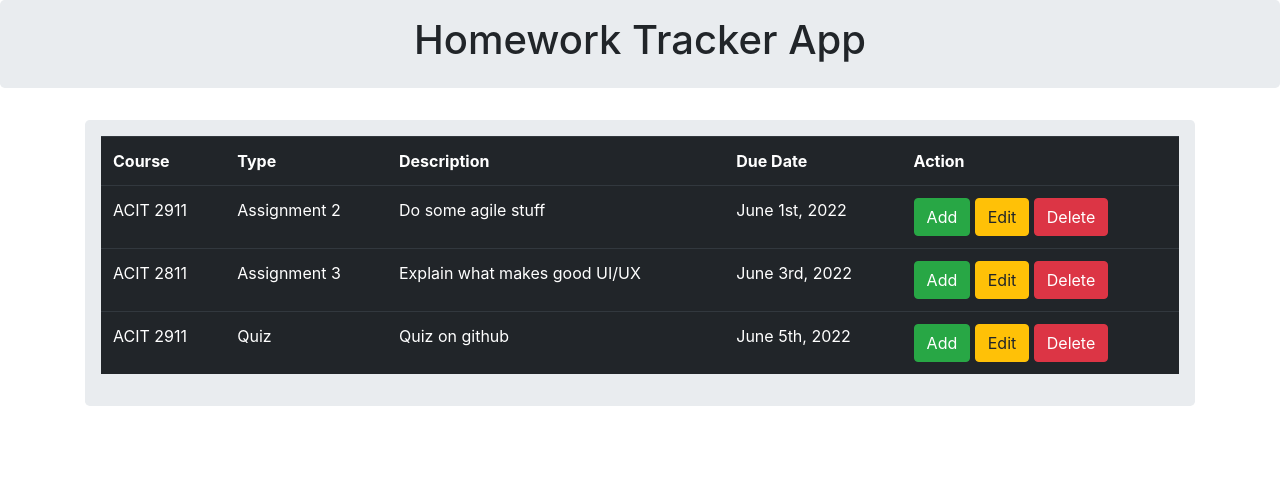
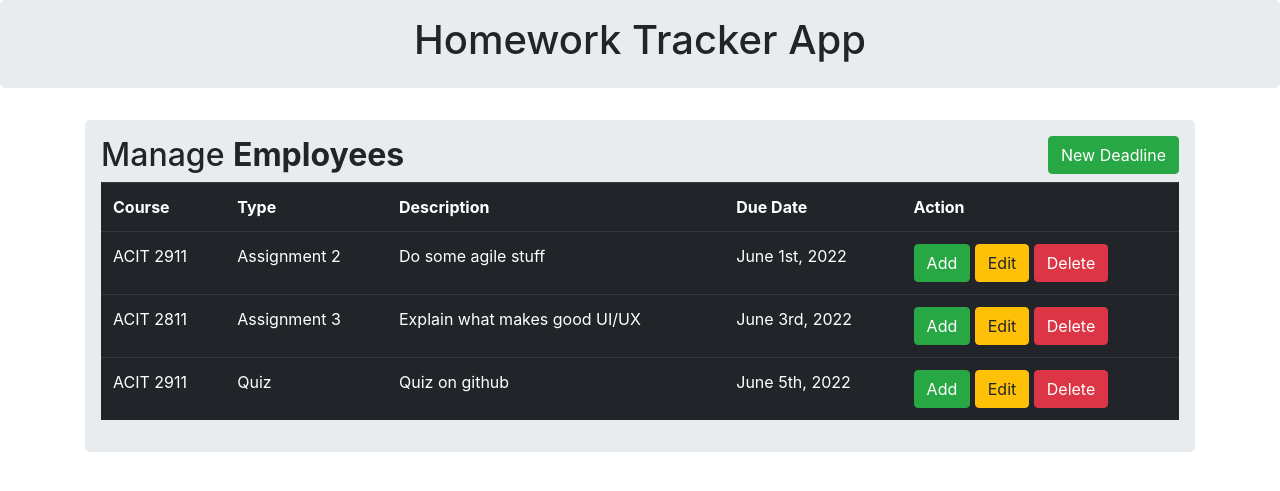
Before and after one commit to udaychhina/acit2911, a Flask app: page / in a window 1280 px wide. Shown: the top 491 px of the page. Run offline with Flask 2, Linux system fonts and the light colour scheme.

Commit message:
script_later_use and new_deadline_btn

```diff
--- a/templates/base.html
+++ b/templates/base.html
@@ -10,5 +10,9 @@
 </head>
 <body>
     {% block body %} {% endblock %}
+    <!-- Scripts will be implemented later
+    <script src="https://code.jquery.com/jquery-3.2.1.slim.min.js" integrity="sha384-KJ3o2DKtIkvYIK3UENzmM7KCkRr/rE9/Qpg6aAZGJwFDMVNA/GpGFF93hXpG5KkN" crossorigin="anonymous"></script>
+    <script src="https://cdn.jsdelivr.net/npm/popper.js@1.12.9/dist/umd/popper.min.js" integrity="sha384-ApNbgh9B+Y1QKtv3Rn7W3mgPxhU9K/ScQsAP7hUibX39j7fakFPskvXusvfa0b4Q" crossorigin="anonymous"></script>
+    <script src="https://cdn.jsdelivr.net/npm/bootstrap@4.0.0/dist/js/bootstrap.min.js" integrity="sha384-JZR6Spejh4U02d8jOt6vLEHfe/JQGiRRSQQxSfFWpi1MquVdAyjUar5+76PVCmYl" crossorigin="anonymous"></script>-->
 </body>
 </html>
--- a/templates/home.html
+++ b/templates/home.html
@@ -10,6 +10,8 @@
     <div class="row">
         <div class="col md-12">
             <div class="jumbotron p-3">
+                <h2>Manage <b>Employees </b>  <button type="button"
+                class="btn btn-success float-right">New Deadline</button> </h2>
                 <table class="table table-hover table-dark">
                     <tr>
                         <th>Course</th>
```
